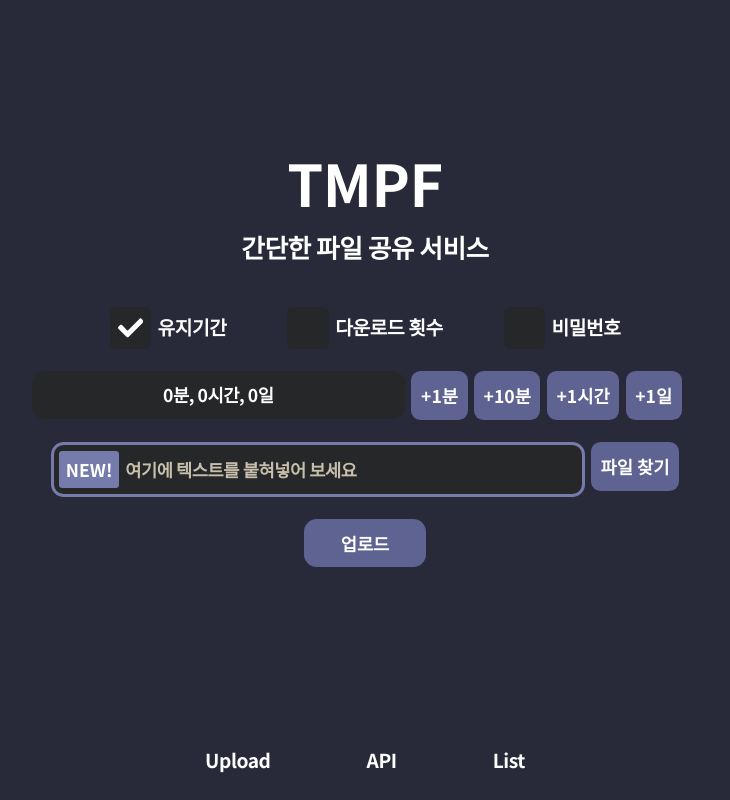
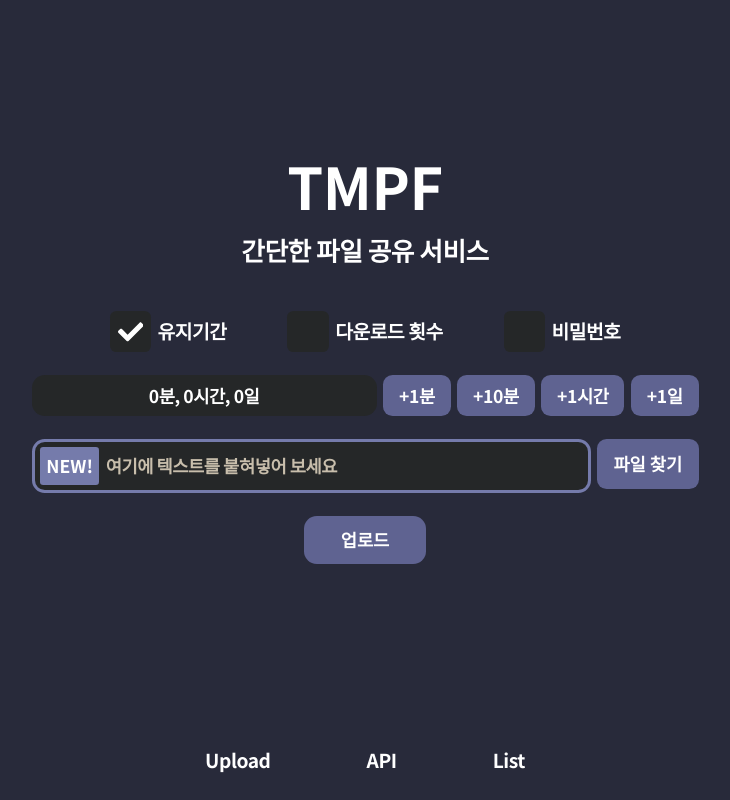
Before and after one commit to tempfiles-team/tempfiles-frontend-v2, a React (Vite) app: page / in a window 1280 px wide. Both pictures are taken after a click on the element "유지기간". Shown: the whole page, without its empty margins (275-1005 px from the left). Built offline with nearby package versions, Linux system fonts and the light colour scheme; a web font is replaced by a local one.

Commit message:
fix: main page options style error fix

```diff
--- a/src/components/common/Button/styled.ts
+++ b/src/components/common/Button/styled.ts
@@ -4,13 +4,14 @@ import { colors } from '@/styles';
 
 export const ButtonElement = styled.button`
   border: none;
-  padding: 0.74rem 0.6rem;
+  width: 7.6rem;
+  padding: 0.8rem 0;
   font-size: 1.1rem;
   font-weight: 600;
   background-color: ${colors.primary};
   border-radius: 0.6rem;
   @media screen and (max-width: 630px) {
-    font-size: 1.1rem;
+    font-size: 1rem;
     font-weight: 600;
   }
 `;
--- a/src/components/main/downloadLimit/styled.ts
+++ b/src/components/main/downloadLimit/styled.ts
@@ -7,6 +7,12 @@ export const DownloadLimitContainer = styled.div`
   display: flex;
   flex-direction: column;
   row-gap: 0.4rem;
+  @media screen and (min-width: 560px) and (max-width: 1150px) {
+    width: 70%;
+  }
+  @media screen and (max-width: 560px) {
+    width: 85%;
+  }
 `;
 
 export const DownloadLimitSlider = styled.input`
--- a/src/components/main/expireTime/index.tsx
+++ b/src/components/main/expireTime/index.tsx
@@ -1,7 +1,6 @@
 import React from 'react';
 
 import { ExpireTimeValues } from '@/pages';
-import { Button } from '@/components/common';
 
 import * as S from './styled';
 
@@ -17,15 +16,17 @@ export const ExpireTime: React.FC<ExpireTimeProps> = ({ onExpireTimeClick, expir
 
   return (
     <S.ExpireTimeContainer>
-      <S.ExpireTimeTextWrapper>
-        <S.ExpireTimeText>
-          {expireTime.minute}분, {expireTime.hour}시간, {expireTime.day}일
-        </S.ExpireTimeText>
-      </S.ExpireTimeTextWrapper>
-      <Button onClick={() => onMinuteClick(1)}>+1분</Button>
-      <Button onClick={() => onMinuteClick(10)}>+10분</Button>
-      <Button onClick={() => onExpireTimeClick('hour', expireTime.hour + 1)}>+1시간</Button>
-      <Button onClick={() => onExpireTimeClick('day', expireTime.day + 1)}>+1일</Button>
+      <S.ExpireTimeText>
+        {expireTime.minute}분, {expireTime.hour}시간, {expireTime.day}일
+      </S.ExpireTimeText>
+      <S.ExpireTimeOptionButton onClick={() => onMinuteClick(1)}>+1분</S.ExpireTimeOptionButton>
+      <S.ExpireTimeOptionButton onClick={() => onMinuteClick(10)}>+10분</S.ExpireTimeOptionButton>
+      <S.ExpireTimeOptionButton onClick={() => onExpireTimeClick('hour', expireTime.hour + 1)}>
+        +1시간
+      </S.ExpireTimeOptionButton>
+      <S.ExpireTimeOptionButton onClick={() => onExpireTimeClick('day', expireTime.day + 1)}>
+        +1일
+      </S.ExpireTimeOptionButton>
     </S.ExpireTimeContainer>
   );
 };
--- a/src/components/main/expireTime/styled.ts
+++ b/src/components/main/expireTime/styled.ts
@@ -1,24 +1,49 @@
 import styled from '@emotion/styled';
+
+import { colors } from '@/styles';
 
 export const ExpireTimeContainer = styled.div`
   width: 58%;
   display: flex;
   column-gap: 0.4rem;
+  height: 2.6rem;
+  justify-content: space-between;
+  @media screen and (min-width: 560px) and (max-width: 1150px) {
+    width: 70%;
+  }
+  @media screen and (max-width: 560px) {
+    width: 85%;
+  }
 `;
 
-export const ExpireTimeTextWrapper = styled.span`
+export const ExpireTimeText = styled.div`
+  flex: 1 1 auto;
   display: flex;
+  height: 100%;
   align-items: center;
   justify-content: center;
-  width: 56%;
-  /* padding: 0.34rem;j */
-  height: 3rem;
-  column-gap: 0.4rem;
+  font-size: 1.1rem;
+  border-radius: 0.8rem;
   background-color: #252728;
-  border-radius: 0.8rem;
+  font-weight: 700;
+  @media screen and (max-width: 560px) {
+    font-size: 1rem;
+  }
 `;
 
-export const ExpireTimeText = styled.span`
+export const ExpireTimeOptionButton = styled.div`
+  padding: 0 1rem;
+  display: flex;
+  justify-content: center;
+  align-items: center;
+  height: 2.6rem;
   font-size: 1.1rem;
-  font-weight: 700;
+  font-weight: 600;
+  background-color: ${colors.primary};
+  border-radius: 0.6rem;
+  @media screen and (max-width: 630px) {
+    padding: 0 0.8rem;
+    font-size: 0.94rem;
+    font-weight: 600;
+  }
 `;
--- a/src/components/main/password/index.tsx
+++ b/src/components/main/password/index.tsx
@@ -21,9 +21,9 @@ export const Password: React.FC<PasswordProps> = ({ setPassword, password }) =>
         value={password}
       />
       {showPassword ? (
-        <FaEye size={26} onClick={() => setShowPassword(false)} />
+        <FaEye size={'1.4rem'} onClick={() => setShowPassword(false)} />
       ) : (
-        <FaEyeSlash size={26} onClick={() => setShowPassword(true)} />
+        <FaEyeSlash size={'1.4rem'} onClick={() => setShowPassword(true)} />
       )}
     </S.PasswordContainer>
   );
--- a/src/components/main/password/styled.ts
+++ b/src/components/main/password/styled.ts
@@ -12,6 +12,12 @@ export const PasswordContainer = styled.div`
   background-color: #252728;
   border-radius: 0.8rem;
   border: 0.22rem solid ${colors.softPrimary};
+  @media screen and (min-width: 560px) and (max-width: 1150px) {
+    width: 70%;
+  }
+  @media screen and (max-width: 560px) {
+    width: 85%;
+  }
 `;
 
 export const PasswordInput = styled.input`
@@ -19,6 +25,7 @@ export const PasswordInput = styled.input`
   background-color: transparent;
   font-size: 1.1rem;
   font-weight: 700;
+  height: 1.2rem;
   border: none;
   outline: 0;
 `;
--- a/src/pages/main/index.tsx
+++ b/src/pages/main/index.tsx
@@ -1,5 +1,4 @@
 import React, { useRef, useState } from 'react';
-import { FaCheck } from 'react-icons/fa';
 
 import { UPLOAD_OPTIONS_LIST } from '@/constant';
 import { Button, DownloadLimit, ExpireTime, Password } from '@/components';
--- a/src/pages/main/styled.ts
+++ b/src/pages/main/styled.ts
@@ -30,14 +30,14 @@ export const MainPageUploadOptionWrapper = styled.div`
 export const MainPageFindContainer = styled.div`
   width: 58%;
   display: flex;
-  justify-content: center;
+  justify-content: space-between;
   column-gap: 0.4rem;
   align-items: flex-start;
   @media screen and (min-width: 560px) and (max-width: 1150px) {
     width: 70%;
   }
   @media screen and (max-width: 560px) {
-    width: 100%;
+    width: 85%;
   }
 `;
 
@@ -45,14 +45,14 @@ export const MainPageTextWrapper = styled.div<{ textClick: boolean }>`
   display: flex;
   align-items: center;
   justify-content: center;
-  width: ${({ textClick }) => (textClick ? '100%' : '80%')};
+  width: 100%;
   padding: 0.34rem;
   column-gap: 0.4rem;
   background-color: #252728;
   border-radius: 0.8rem;
   border: 0.22rem solid ${colors.softPrimary};
   @media screen and (max-width: 560px) {
-    width: ${({ textClick }) => (textClick ? '90%' : '70%')};
+    width: 100%;
   }
 `;
 
--- a/src/styles/global.ts
+++ b/src/styles/global.ts
@@ -24,6 +24,7 @@ export const globalStyle = css`
     height: 100%;
     color: ${colors.white};
     background-color: ${colors.background};
+    overflow: hidden;
   }
 
   #app,
@@ -47,12 +48,11 @@ export const globalStyle = css`
       font-size: 14px;
     }
 
-    @media screen and (max-width: 700px) and (min-width: 500px) {
+    @media screen and (max-width: 700px) and (min-width: 300px) {
       font-size: 12px;
     }
-
     @media screen and (max-width: 500px) and (min-width: 300px) {
-      font-size: 14px;
+      font-size: 11px;
     }
   }
 `;
```
